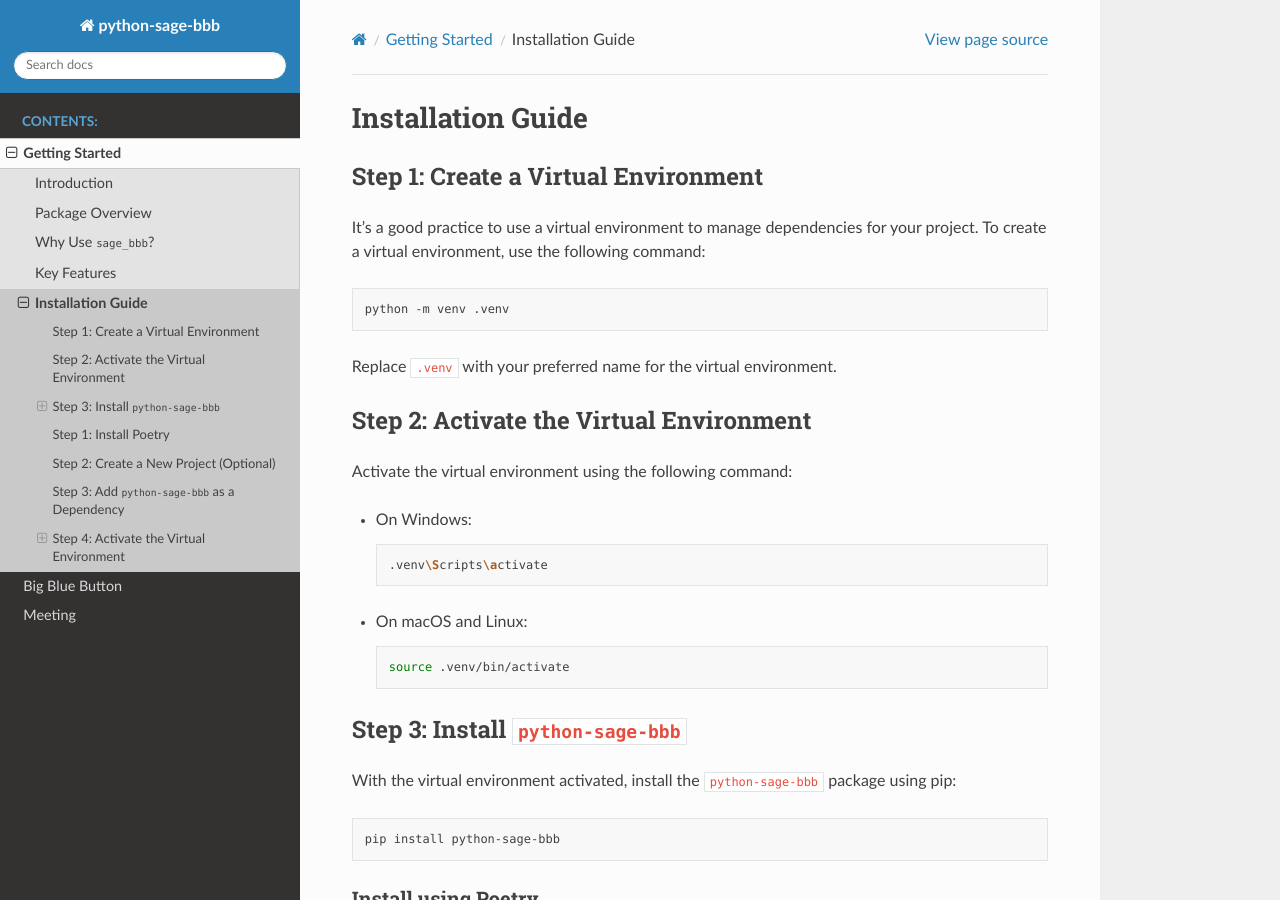
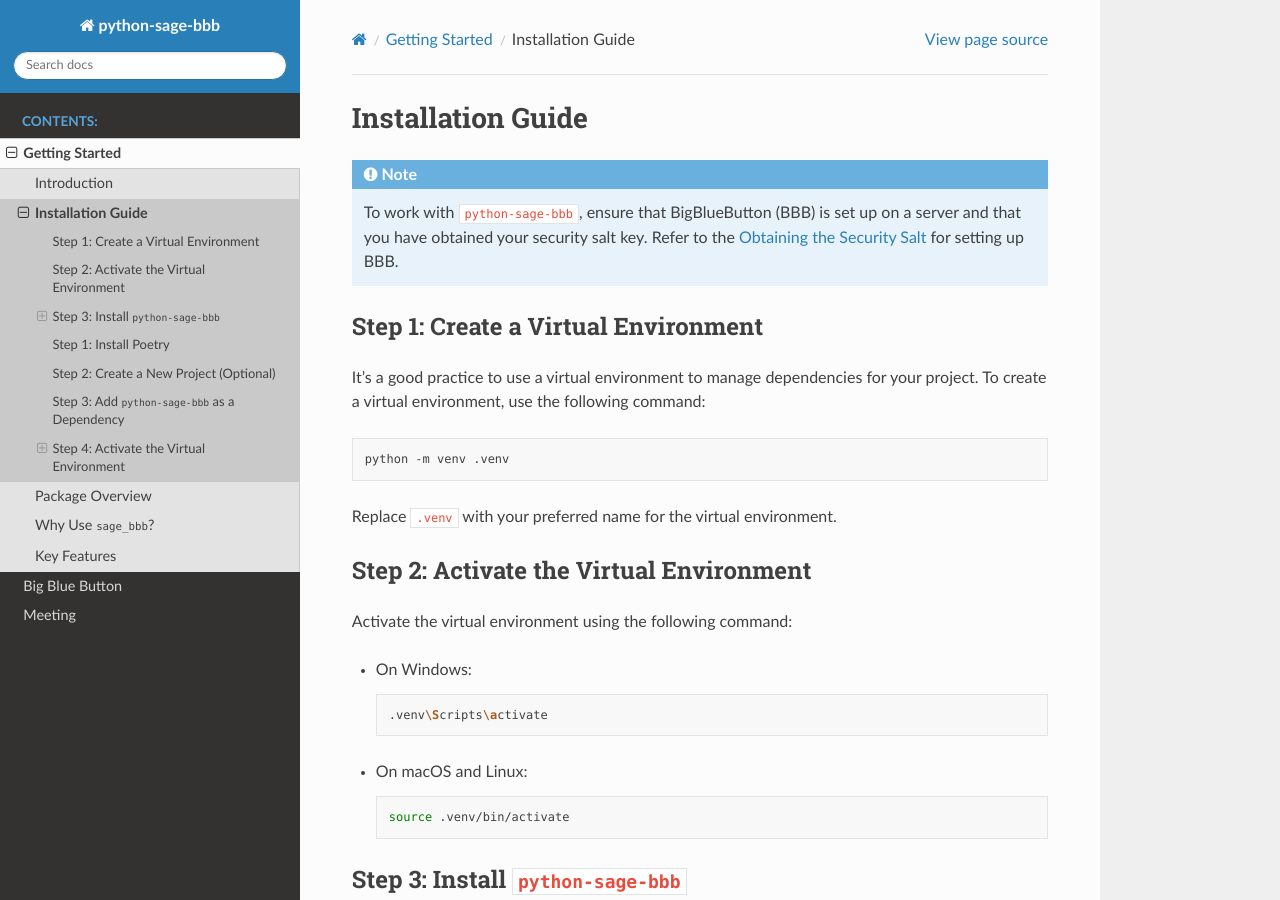
Before and after one commit to sageteamorg/python-sage-bbb, a Sphinx documentation site: the page built from docs/source/getting_started/installation.rst, in a window 1280 px wide and 900 px high. Built offline with Sphinx 7.4.7 and the Read the Docs theme 2.0.0, drawn with Linux system fonts in a browser that asks for light colours.

Commit message:
docs(sage_bbb): enhance installation guide and update BigBlueButton setup references
- Added a note in the installation guide to inform users about setting up BigBlueButton on a server and obtaining the security salt key.
- Included a reference link to the BigBlueButton configuration tools section for detailed setup instructions.
- Updated the `index.rst` caption to "Comprehensive Guide to Big Blue Button Setup on Your Server" for better clarity.

```diff
--- a/docs/source/big_blue_button/conf_tools.rst
+++ b/docs/source/big_blue_button/conf_tools.rst
@@ -1,3 +1,5 @@
+.. _conf_tools:
+
 Obtaining the Security Salt
 ===========================
 
--- a/docs/source/big_blue_button/index.rst
+++ b/docs/source/big_blue_button/index.rst
@@ -5,7 +5,7 @@
 
 .. toctree::
    :maxdepth: 2
-   :caption: Big Blue Button
+   :caption: Comprehensive Guide to Big Blue Button Setup on Your Server
 
    installation
    conf_tools
--- a/docs/source/getting_started/index.rst
+++ b/docs/source/getting_started/index.rst
@@ -5,8 +5,8 @@
 
 .. toctree::
    :maxdepth: 2
-   :caption: Getting Started
+   :caption: Learn how to integrate and utilize the `sage_bbb` package effectively
 
    introduction
+   installation
    features
-   installation
--- a/docs/source/getting_started/installation.rst
+++ b/docs/source/getting_started/installation.rst
@@ -1,5 +1,8 @@
 Installation Guide
 ==================
+
+.. note::
+   To work with ``python-sage-bbb``, ensure that BigBlueButton (BBB) is set up on a server and that you have obtained your security salt key. Refer to the :ref:`conf_tools` for setting up BBB.
 
 Step 1: Create a Virtual Environment
 ~~~~~~~~~~~~~~~~~~~~~~~~~~~~~~~~~~~~
--- a/docs/source/getting_started/introduction.rst
+++ b/docs/source/getting_started/introduction.rst
@@ -3,4 +3,4 @@
 
 BigBlueButton (BBB) is an open-source web conferencing system designed for online learning. It provides real-time sharing of audio, video, slides, chat, and screen, and offers tools for teachers to engage with their students. BigBlueButton is widely used in educational institutions and businesses for virtual classrooms, online meetings, and remote collaboration.
 
-Our package, ``sage_bbb``, offers a streamlined way to interact with the BigBlueButton API, making it easy to manage meetings, recordings, and configurations programmatically. By utilizing this package, you can integrate BigBlueButton’s powerful features into your own applications, automate routine tasks, and enhance your virtual collaboration experiences.
+The ``sage_bbb`` package offers a streamlined way to interact with the BigBlueButton API, making it easy to manage meetings, recordings, and configurations programmatically. By utilizing this package, BigBlueButton’s powerful features can be integrated into applications, routine tasks can be automated, and virtual collaboration experiences can be enhanced.
```
